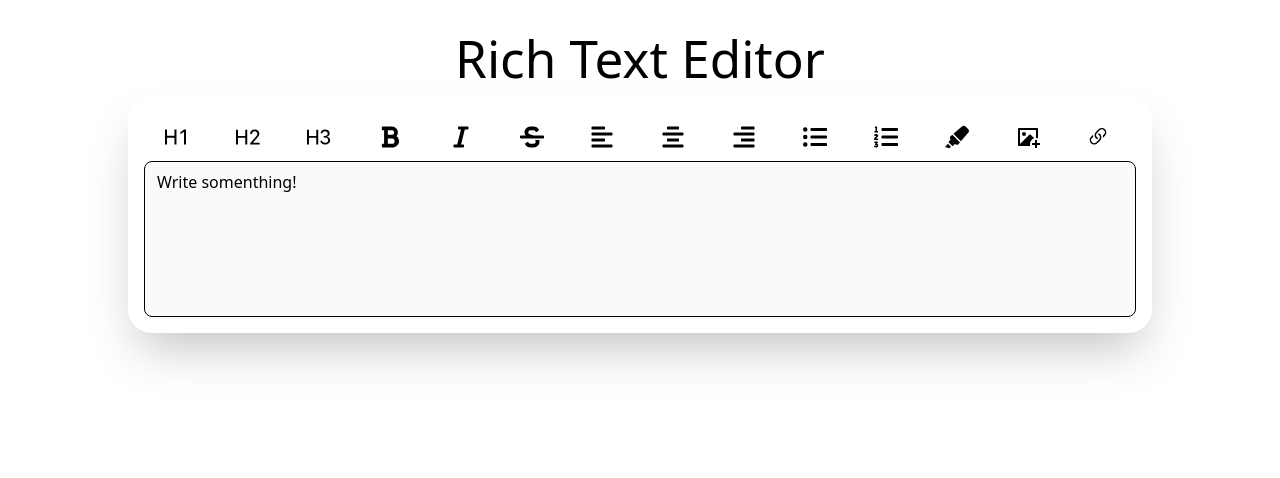
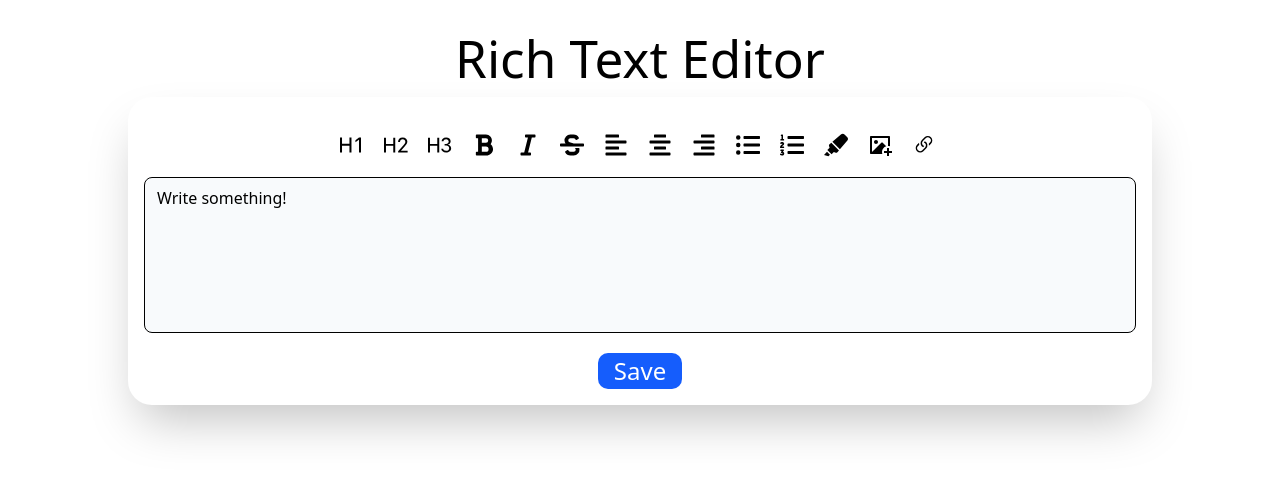
Before and after one commit to elenndev/blog-music-archive, a Next.js app: page /dashboard in a window 1280 px wide. Shown: the top 478 px of the page. Built offline with nearby package versions, Linux system fonts and the light colour scheme.

Commit message:
remove onMousedown on thee buttons

```diff
--- a/src/@components/dashboard/richTextEditor/@RichTextEditor.tsx
+++ b/src/@components/dashboard/richTextEditor/@RichTextEditor.tsx
@@ -1,15 +1,10 @@
 'use client'
 import { useEditor} from '@tiptap/react'
-import StarterKit from '@tiptap/starter-kit'
-import TextAlign from "@tiptap/extension-text-align"
-import Highlight from "@tiptap/extension-highlight"
-import Link from '@tiptap/extension-link'
-import Image from '@tiptap/extension-image'
 import MenuBar from './MenuBar'
 import { useState } from 'react'
 import PostEditor from './PostEditor'
-import Foo from './Foo'
 import FloatingMenuBar from './FloatingMenuBar'
+import ConfigEditor from './configEditor'
 
 interface RichTextEditorProps {
     postContent?: string;
@@ -17,107 +12,28 @@ interface RichTextEditorProps {
 export default function RichTextEditor({
     postContent,
 }: RichTextEditorProps) {
-    const [content, setContent] = useState(postContent ?? "<p>Write somenthing!</p>")
+    const [content, setContent] = useState(postContent ?? "<p>Write something!</p>")
     function onChange(content: string){
       setContent(content)
     }
+    const configs = ConfigEditor({content, onChange})
+    const editor = useEditor(configs);
 
-    const editor = useEditor({
-        extensions: [
-          StarterKit.configure({
-            bulletList: {
-              HTMLAttributes: {
-                class: "list-disc ml-3",
-              },
-            },
-            orderedList: {
-              HTMLAttributes: {
-                class: "list-decimal ml-3",
-              },
-            },
-          }),
-          TextAlign.configure({
-            types: ["heading", "paragraph"],
-          }),
-          Highlight, Image, Foo,
-          Link.configure({
-            openOnClick: false,
-            autolink: true,
-            defaultProtocol: 'https',
-            protocols: ['http', 'https'],
-            isAllowedUri: (url, ctx) => {
-              try {
-                // construct URL
-                const parsedUrl = url.includes(':') ? new URL(url) : new URL(`${ctx.defaultProtocol}://${url}`)
-
-                // use default validation
-                if (!ctx.defaultValidate(parsedUrl.href)) {
-                  return false
-                }
-
-                // disallowed protocols
-                const disallowedProtocols = ['ftp', 'file', 'mailto']
-                const protocol = parsedUrl.protocol.replace(':', '')
-
-                if (disallowedProtocols.includes(protocol)) {
-                  return false
-                }
-
-                // only allow protocols specified in ctx.protocols
-                const allowedProtocols = ctx.protocols.map(p => (typeof p === 'string' ? p : p.scheme))
-
-                if (!allowedProtocols.includes(protocol)) {
-                  return false
-                }
-
-                // disallowed domains
-                const disallowedDomains = ['example-phishing.com', 'malicious-site.net']
-                const domain = parsedUrl.hostname
-
-                if (disallowedDomains.includes(domain)) {
-                  return false
-                }
-
-                // all checks have passed
-                return true
-              } catch {
-                return false
-              }
-            },
-            shouldAutoLink: url => {
-              try {
-                // construct URL
-                const parsedUrl = url.includes(':') ? new URL(url) : new URL(`https://${url}`)
-
-                // only auto-link if the domain is not in the disallowed list
-                const disallowedDomains = ['example-no-autolink.com', 'another-no-autolink.com']
-                const domain = parsedUrl.hostname
-
-                return !disallowedDomains.includes(domain)
-              } catch {
-                return false
-              }
-            },
-
-          })
-        ],
-        content: content,
-        immediatelyRender: false,
-        editorProps: {
-          attributes: {
-            class: "min-h-[156px] border rounded-md bg-slate-50 py-2 px-3",
-          },
-        },
-        onUpdate: ({ editor }) => {
-          onChange(editor.getHTML());
-        },
-    });
+    function handleSubmit(e: React.FormEvent){
+      e.preventDefault()
+      console.log(`Here is the content of the text Editor \n ${content}`)
+    }
 
     return (
     <div className='w-[80%] p-4 bg-white shadow-2xl rounded-3xl'>
+      <form onSubmit={handleSubmit}>
         <MenuBar editor={editor} />
         <FloatingMenuBar editor={editor}/>
         <PostEditor editor={editor}/>
+        <span className='flex justify-center'>
+          <button type='submit' className='bg-blue-600 hover:bg-blue-800 rounded-lg cursor-pointer flex flex-row justify-center px-4 text-white text-[1.5rem] mt-5'>Save</button>
+        </span>
+      </form>
     </div>
     );
 }
--- a/src/@components/dashboard/richTextEditor/MenuBar.tsx
+++ b/src/@components/dashboard/richTextEditor/MenuBar.tsx
@@ -59,84 +59,118 @@ export default function MenuBar({ editor }: { editor: Editor | null }) {
     const Options: optionType[] = [
         {
             label: "H1",
-            onClick: () => editor.chain().focus().toggleHeading({ level: 1 }).run(),
+            onClick: () => {
+                editor.chain().focus().toggleHeading({ level: 1 }).run()
+            },
             pressed: editor.isActive("heading", { level: 1 }),
         },
         {
             label: "H2",
-            onClick: () => editor.chain().focus().toggleHeading({ level: 2 }).run(),
+            onClick: () => {
+                editor.chain().focus().toggleHeading({ level: 2 }).run()
+                cleanTabs()
+            },
             pressed: editor.isActive("heading", { level: 2 }),
         },
         {
             label: "H3",
-            onClick: () => editor.chain().focus().toggleHeading({ level: 3 }).run(),
+            onClick: () => {
+                editor.chain().focus().toggleHeading({ level: 3 }).run()
+                cleanTabs()
+            },
             pressed: editor.isActive("heading", { level: 3 }),
         },
         {
             label: "Bold",
-            onClick: () => editor.chain().focus().toggleBold().run(),
+            onClick: () => {
+                editor.chain().focus().toggleBold().run()
+                cleanTabs()
+            },
             pressed: editor.isActive("bold"),
         },
         {
             label: "Italic",
-            onClick: () => editor.chain().focus().toggleItalic().run(),
+            onClick: () => {
+                editor.chain().focus().toggleItalic().run()
+                cleanTabs()
+            },
             pressed: editor.isActive("italic"),
         },
         {
             label: "Strike",
-            onClick: () => editor.chain().focus().toggleStrike().run(),
+            onClick: () => {
+                editor.chain().focus().toggleStrike().run()
+                cleanTabs()
+            },
             pressed: editor.isActive("strike"),
         },
         {
             label: "Left",
-            onClick: () => editor.chain().focus().setTextAlign("left").run(),
+            onClick: () => {
+                editor.chain().focus().setTextAlign("left").run()
+                cleanTabs()
+            },
             pressed: editor.isActive({ textAlign: "left" }),
         },
         {
             label: "Center",
-            onClick: () => editor.chain().focus().setTextAlign("center").run(),
+            onClick: () => {
+                editor.chain().focus().setTextAlign("center").run()
+                cleanTabs()
+            },
             pressed: editor.isActive({ textAlign: "center" }),
         },
         {
             label: "Right",
-            onClick: () => editor.chain().focus().setTextAlign("right").run(),
+            onClick: () => {
+                editor.chain().focus().setTextAlign("right").run()
+                cleanTabs()
+            },
             pressed: editor.isActive({ textAlign: "right" }),
         },
         {
             label: "Bullet List",
-            onClick: () => editor.chain().focus().toggleBulletList().run(),
+            onClick: () => {
+                editor.chain().focus().toggleBulletList().run()
+                cleanTabs()
+            },
             pressed: editor.isActive("bulletList"),
         },
         {
             label: "Ordered List",
-            onClick: () => editor.chain().focus().toggleOrderedList().run(),
+            onClick: () => {
+                editor.chain().focus().toggleOrderedList().run()
+                cleanTabs()
+            },
             pressed: editor.isActive("orderedList"),
         },
         {
             label: "Highlight",
-            onClick: () => editor.chain().focus().toggleHighlight().run(),
+            onClick: () => {
+                editor.chain().focus().toggleHighlight({color: '#fbff03'}).run()
+                cleanTabs()
+            },
             pressed: editor.isActive("highlight"),
         },
         {
             label: "Add Image",
             onClick: () => { OpenAddImageTab()},
-            pressed: editor.isActive("highlight"),
+            pressed: editor.isActive("image"),
         },
         {
             label: "Link",
             onClick: () => {openLinkTab()},
-            pressed: editor.isActive("image"),
+            pressed: editor.isActive("link"),
         },
     ];
 
     return (<>
         <div className='relative flex flex-col gap-2 items-center w-full'>
-            <span className='w-full flex flex-row justify-around py-3'>
+            <span className='w-full flex flex-wrap justify-center py-3'>
                 {Options.map((option, index) => (
-                    <button className='flex flex-row gap-2 cursor-pointer'
+                    <button className='flex flex-row gap-2 cursor-pointer p-2 rounded-md'
                         key={index}
                         onClick={option.onClick}
-                        onMouseDown={()=> cleanTabs()}
                         style={{
                             marginRight: "4px",
                             backgroundColor: option.pressed ? "#ddd" : "#fff"
@@ -148,7 +182,7 @@ export default function MenuBar({ editor }: { editor: Editor | null }) {
             </span>
             {addingImage && (
                 <span className='flex flex-col bg-[#fff] p-4 px-6 mb-4
-                rounded-md items-center w-fit max-w-[95%] shadow-[0_0_10px_#0000002b]'>
+                rounded-md items-center w-fit max-w-[95%] shadow-[0_0_10px_#5854542b]'>
                     <p>{"Enter the image link (url)"}</p>
                     <span className='flex flex-row gap-x-2'>
                         <input value={newImage} type='text' className='bg-[#fff] border border-yellow-300 rounded-md w-fit max-w-[80%]' onChange={(e) => setNewImage(e.target.value)}/>
--- a/src/@components/dashboard/richTextEditor/PostEditor.tsx
+++ b/src/@components/dashboard/richTextEditor/PostEditor.tsx
@@ -4,7 +4,7 @@ import { Editor } from "@tiptap/react";
 
 export default function PostEditor({ editor }: { editor: Editor | null }){
     if(!editor){
-        return <p>Aguarde...</p>
+        return <p>Loading...</p>
     }
     return <EditorContent editor={editor}/>
 }
--- /dev/null
+++ b/src/@components/dashboard/richTextEditor/configEditor.ts
@@ -0,0 +1,107 @@
+import StarterKit from '@tiptap/starter-kit'
+import TextAlign from "@tiptap/extension-text-align"
+import Highlight from "@tiptap/extension-highlight"
+import Link from '@tiptap/extension-link'
+import Image from '@tiptap/extension-image'
+import Foo from './Foo'
+import { Editor } from "@tiptap/react";
+
+interface configEditorParams {
+  onChange: (contentValue: string)=> void,
+  content: string
+}
+export default function ConfigEditor(params: configEditorParams){
+  const {content, onChange} = params
+    const editor = {
+            extensions: [
+              StarterKit.configure({
+                bulletList: {
+                  HTMLAttributes: {
+                    class: "list-disc ml-3",
+                  },
+                },
+                orderedList: {
+                  HTMLAttributes: {
+                    class: "list-decimal ml-3",
+                  },
+                },
+              }),
+              TextAlign.configure({
+                types: ["heading", "paragraph"],
+              }),
+              Highlight, Image, Foo,
+              Link.configure({
+                openOnClick: false,
+                autolink: true,
+                defaultProtocol: 'https',
+                protocols: ['http', 'https'],
+                isAllowedUri: (url, ctx) => {
+                  try {
+                    // construct URL
+                    const parsedUrl = url.includes(':') ? new URL(url) : new URL(`${ctx.defaultProtocol}://${url}`)
+
+                    // use default validation
+                    if (!ctx.defaultValidate(parsedUrl.href)) {
+                      return false
+                    }
+
+                    // disallowed protocols
+                    const disallowedProtocols = ['ftp', 'file', 'mailto']
+                    const protocol = parsedUrl.protocol.replace(':', '')
+
+                    if (disallowedProtocols.includes(protocol)) {
+                      return false
+                    }
+
+                    // only allow protocols specified in ctx.protocols
+                    const allowedProtocols = ctx.protocols.map(p => (typeof p === 'string' ? p : p.scheme))
+
+                    if (!allowedProtocols.includes(protocol)) {
+                      return false
+                    }
+
+                    // disallowed domains
+                    const disallowedDomains = ['example-phishing.com', 'malicious-site.net']
+                    const domain = parsedUrl.hostname
+
+                    if (disallowedDomains.includes(domain)) {
+                      return false
+                    }
+
+                    // all checks have passed
+                    return true
+                  } catch {
+                    return false
+                  }
+                },
+                shouldAutoLink: url => {
+                  try {
+                    // construct URL
+                    const parsedUrl = url.includes(':') ? new URL(url) : new URL(`https://${url}`)
+
+                    // only auto-link if the domain is not in the disallowed list
+                    const disallowedDomains = ['example-no-autolink.com', 'another-no-autolink.com']
+                    const domain = parsedUrl.hostname
+
+                    return !disallowedDomains.includes(domain)
+                  } catch {
+                    return false
+                  }
+                },
+
+              })
+            ],
+            content: content,
+            immediatelyRender: false,
+            editorProps: {
+              attributes: {
+                class: "min-h-[156px] border rounded-md bg-slate-50 py-2 px-3",
+              },
+            },
+            onUpdate: ({ editor }: {editor: Editor}) => {
+              onChange(editor.getHTML());
+            },
+    };
+
+    return editor
+}
--- a/src/app/page.tsx
+++ b/src/app/page.tsx
@@ -1,7 +1,8 @@
 import Image from "next/image";
+import Link from "next/link";
 
 export default function Page() {
   return (
-    <p>Hello</p>
+    <p>Check the text editor <Link href={'/dashboard'} className="text-blue-800 cursor-pointer underline">here</Link></p>
   );
 }
```
